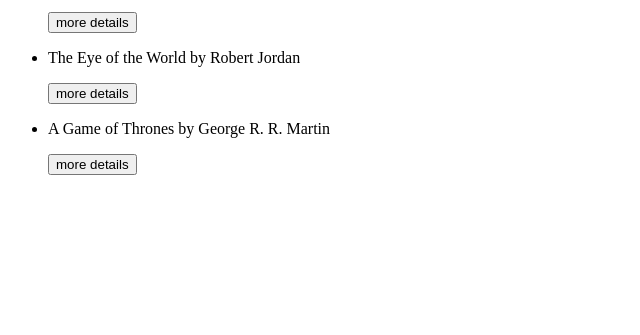
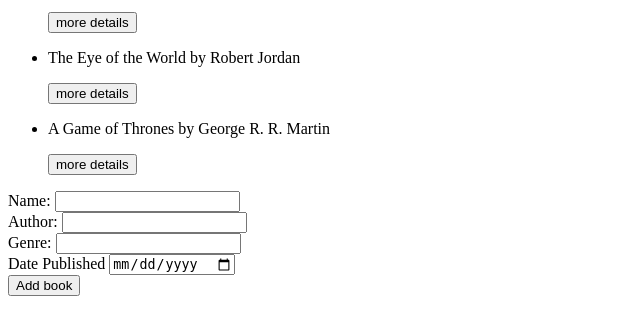
Before and after one commit to MU-RR-4Y/Week_3_weekend_homework_flask, a Flask app: page / in a window 1280 px wide. Shown: the part 258-593 px from the top of the page, without its empty margins (0-640 px from the left). Run offline with Flask 2, Linux system fonts and the light colour scheme.

Commit message:
add new book to library now working

```diff
--- a/controllers/controller.py
+++ b/controllers/controller.py
@@ -13,3 +13,16 @@
 def individual_book(index):
     book_selected = book_list[int(index)]
     return render_template('book.html', title = book_selected.name, book = book_selected)
+
+@app.route('/', methods =['POST'])
+def add_new_book():
+    name = request.form['name']
+    author = request.form['author']
+    genre = request.form['genre']
+    date_list = request.form['published_date'].split('-')
+    date = datetime.date(int(date_list[0]),int(date_list[1]),int(date_list[2]))
+
+    book_added = Book(name, author, genre, date)
+    add_book(book_added)
+
+    return redirect('/')
--- a/models/library_books.py
+++ b/models/library_books.py
@@ -1,10 +1,10 @@
 from models.book import Book
 import datetime
 
-book_1=Book('The Godfather', 'Mario Puzo','Crime',datetime.date(1969,3,10), False)
-book_2=Book('Nineteen Eighty-Four', 'George Orwell', 'Science Fiction', datetime.date(1949,6,8), False)
-book_3=Book('The Eye of the World', 'Robert Jordan', 'Fantasy', datetime.date(1990,1,15),False)
-book_4=Book('A Game of Thrones', 'George R. R. Martin', 'Fantasy', datetime.date(1996,8,1), False)
+book_1=Book('The Godfather', 'Mario Puzo','Crime',datetime.date(1969,3,10))
+book_2=Book('Nineteen Eighty-Four', 'George Orwell', 'Science Fiction', datetime.date(1949,6,8))
+book_3=Book('The Eye of the World', 'Robert Jordan', 'Fantasy', datetime.date(1990,1,15))
+book_4=Book('A Game of Thrones', 'George R. R. Martin', 'Fantasy', datetime.date(1996,8,1))
 
 book_list = [book_1, book_2, book_3, book_4]
 
--- a/templates/base.html
+++ b/templates/base.html
@@ -20,6 +20,7 @@
     <main>
         {% block content %}
         {% endblock %}
+
     </main>
     <footer>
 
--- a/templates/index.html
+++ b/templates/index.html
@@ -14,4 +14,29 @@
     {% endfor %}
     </ul>
 
+    <form action="/" method="post">
+        <div>
+            <label for="name">Name: </label>
+            <input type="text" name="name" id="name">
+        </div>
+        <div>
+            <label for="author">Author: </label>
+            <input type="text" name="author" id="author">
+        </div>
+        <div>
+            <label for="genre">Genre: </label>
+            <input type="text" name="genre" id="genre">
+        </div>
+        <div>
+            <label for="published_date">Date Published</label>
+            <input type="date" name="published_date" id="published_date">
+        </div>
+        <div>
+            <input type="submit" value="Add book">
+        </div>
+
+    </form>
+
+
+
 {% endblock %}
```
Also changed, not shown: models/book.py (+8 -2 lines), tests/book_test.py (+16 -7 lines).
